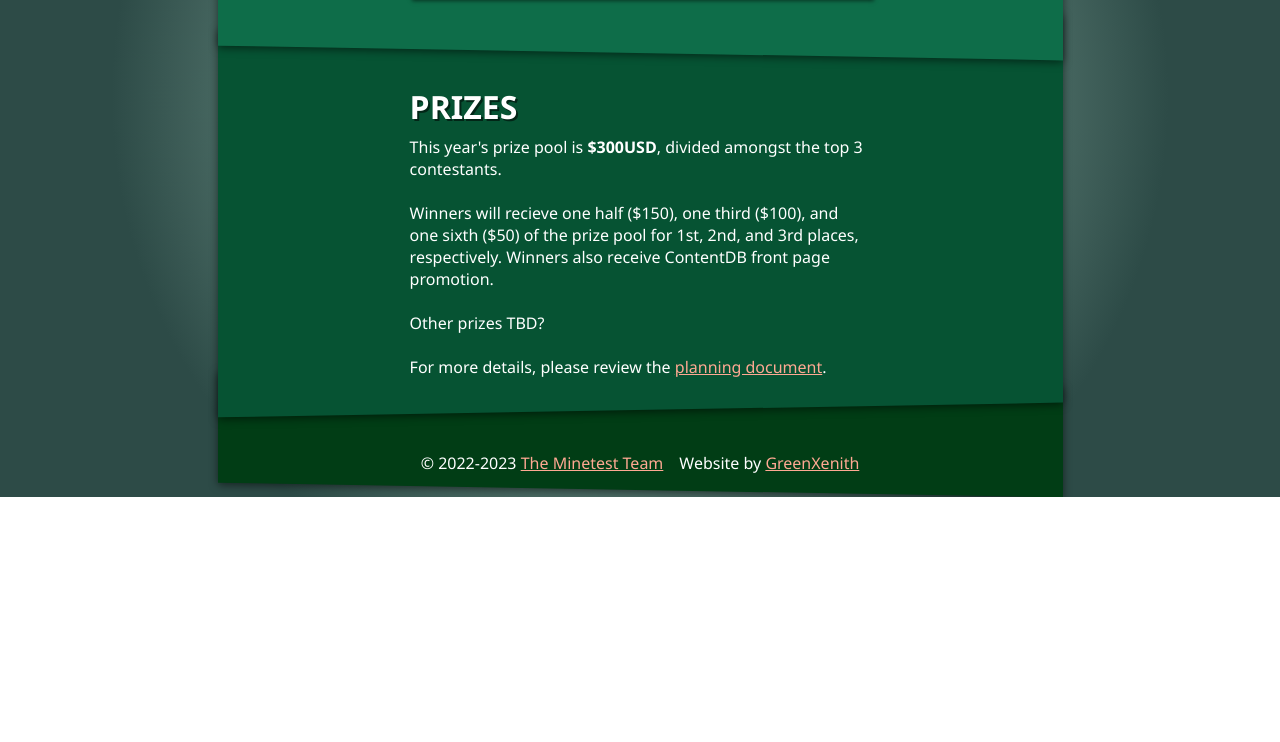
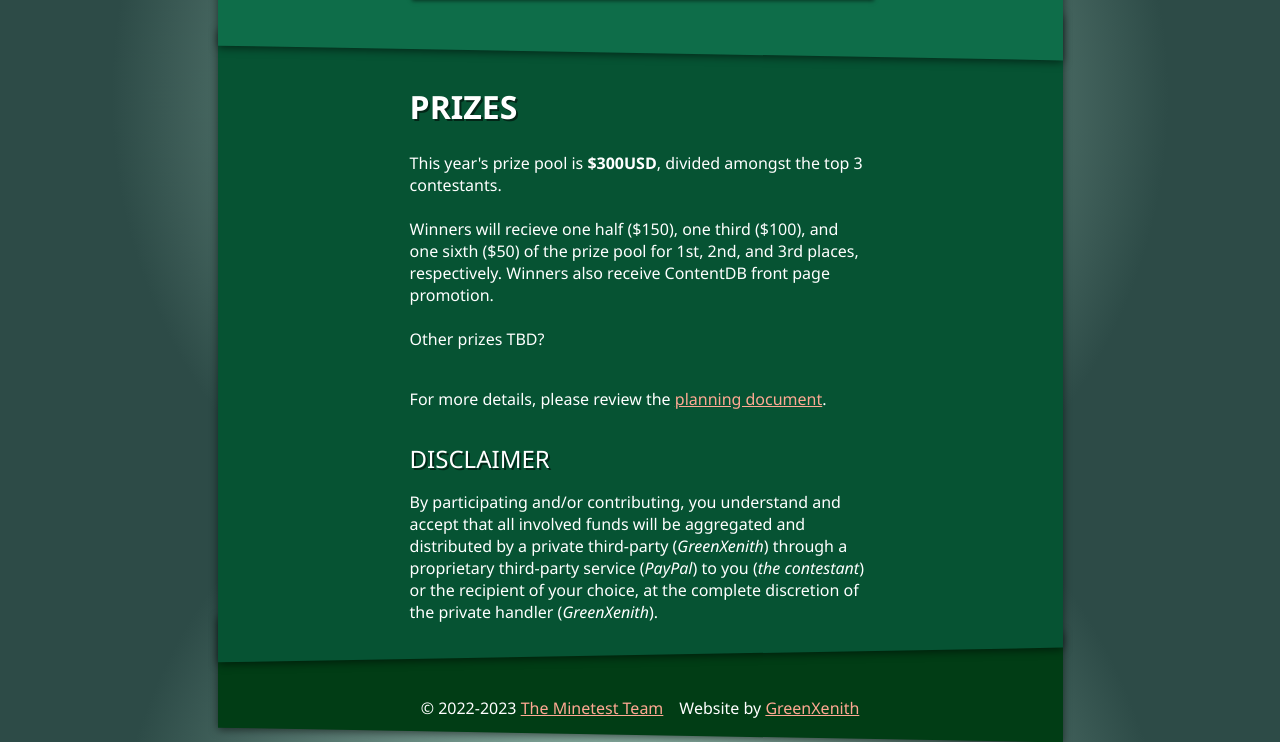
Before and after one commit to GreenXenith/minetestgamejam, a plain HTML site: page site/index.html in a window 1280 px wide. Shown: the part 2703-3445 px from the top of the page. Before the commit the page ends 3200 px from the top, so only its background shows below. Drawn offline with Linux system fonts and the light colour scheme.

Commit message:
Add disclaimer

```diff
--- a/site/index.css
+++ b/site/index.css
@@ -412,6 +412,16 @@ strong {
     margin-top: 2rem;
 }
 
+#prizes h2 {
+    margin-top: 2rem;
+    text-transform: uppercase;
+    text-shadow: 2px 2px var(--shadow-color);
+}
+
+#prizes p {
+    margin-top: 1rem;
+}
+
 #footer {
     flex-direction: row;
     justify-content: center;
--- a/site/index.html
+++ b/site/index.html
@@ -152,6 +152,8 @@
                     Other prizes TBD?<br><br>
                 </p>
                 <p>For more details, please review the <a href="https://github.com/GreenXenith/minetestgamejam/blob/master/2023/PLANNING.md#scoring" target="_blank">planning document</a>.</p>
+                <h2>Disclaimer</h2>
+                <p>By participating and/or contributing, you understand and accept that all involved funds will be aggregated and distributed by a private third-party (<em>GreenXenith</em>) through a proprietary third-party service (<em>PayPal</em>) to you (<em>the contestant</em>) or the recipient of your choice, at the complete discretion of the private handler (<em>GreenXenith</em>).</p>
             </div>
             <div id="footer" class="content">
                 <span>&copy; 2022-2023 <a href="https://www.minetest.net/" target="
```
